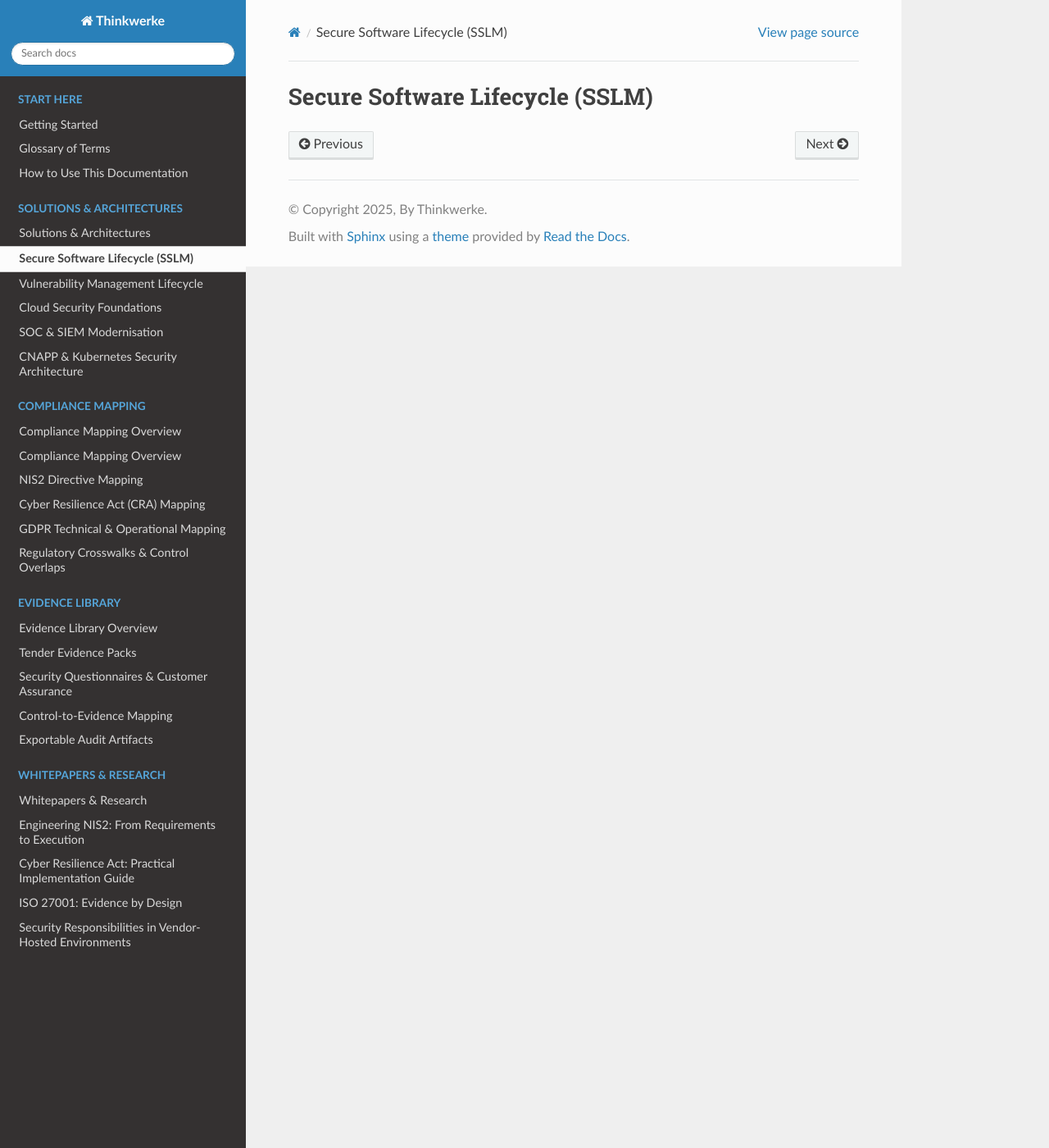
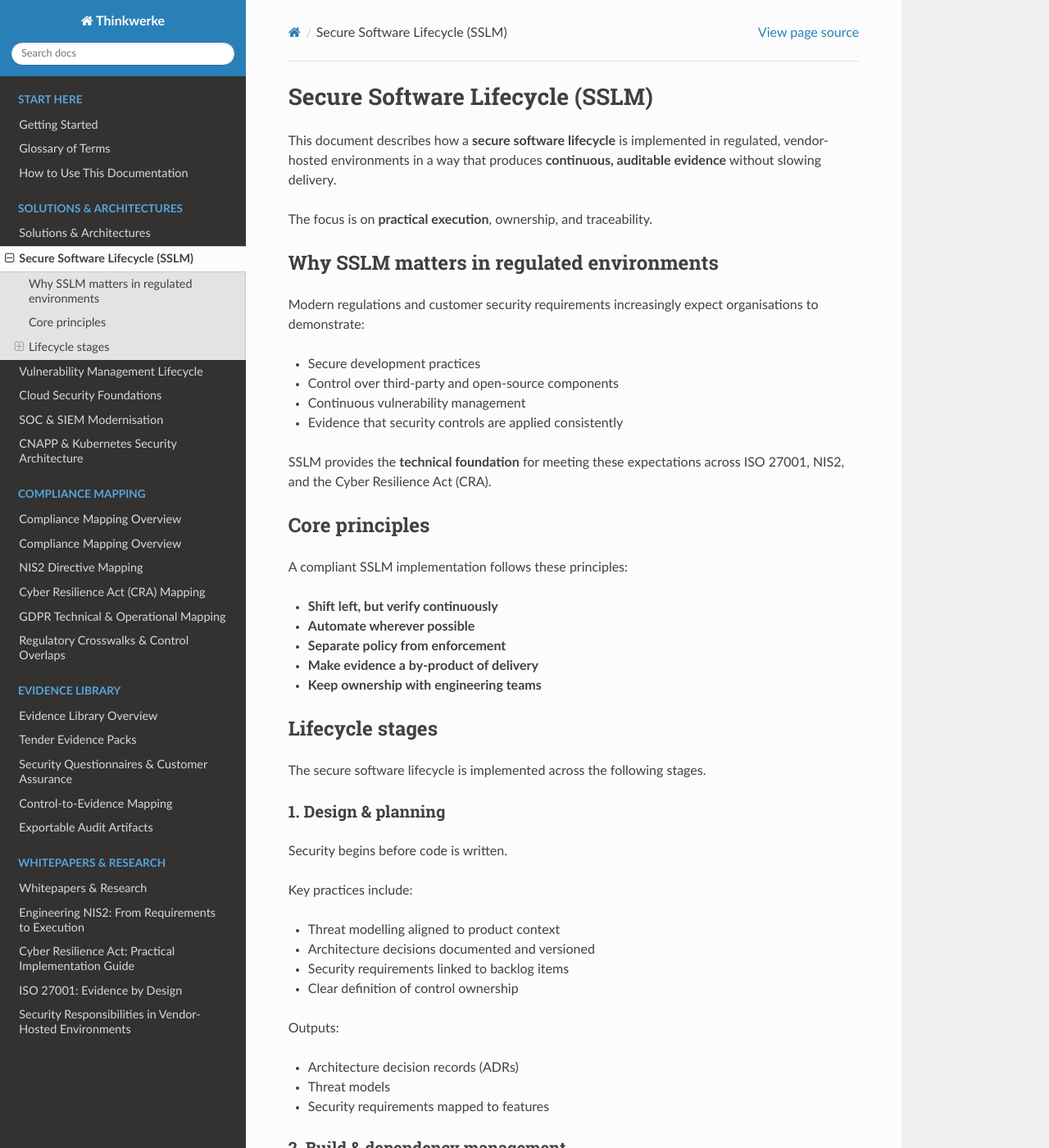
Before and after one commit to Mynkskhr/docs.thinkwerke, a Sphinx documentation site: the page built from docs/source/solutions/secure-software-lifecycle.rst, in a window 1280 px wide and 1400 px high. Shown: the whole window at 82% size. Built offline with Sphinx 7.4.7 and the Read the Docs theme 3.1.0, drawn with Linux system fonts in a browser that asks for light colours; some of the changed text lies outside the part shown.

Commit message:
Update secure-software-lifecycle.rst

```diff
--- a/docs/source/solutions/secure-software-lifecycle.rst
+++ b/docs/source/solutions/secure-software-lifecycle.rst
@@ -1,2 +1,75 @@
 Secure Software Lifecycle (SSLM)
 ================================
+
+This document describes how a **secure software lifecycle** is implemented
+in regulated, vendor-hosted environments in a way that produces
+**continuous, auditable evidence** without slowing delivery.
+
+The focus is on **practical execution**, ownership, and traceability.
+
+
+Why SSLM matters in regulated environments
+-------------------------------------------
+
+Modern regulations and customer security requirements increasingly expect
+organisations to demonstrate:
+
+- Secure development practices
+- Control over third-party and open-source components
+- Continuous vulnerability management
+- Evidence that security controls are applied consistently
+
+SSLM provides the **technical foundation** for meeting these expectations
+across ISO 27001, NIS2, and the Cyber Resilience Act (CRA).
+
+
+Core principles
+---------------
+
+A compliant SSLM implementation follows these principles:
+
+- **Shift left, but verify continuously**
+- **Automate wherever possible**
+- **Separate policy from enforcement**
+- **Make evidence a by-product of delivery**
+- **Keep ownership with engineering teams**
+
+
+Lifecycle stages
+----------------
+
+The secure software lifecycle is implemented across the following stages.
+
+
+1. Design & planning
+~~~~~~~~~~~~~~~~~~~~
+
+Security begins before code is written.
+
+Key practices include:
+
+- Threat modelling aligned to product context
+- Architecture decisions documented and versioned
+- Security requirements linked to backlog items
+- Clear definition of control ownership
+
+Outputs:
+
+- Architecture decision records (ADRs)
+- Threat models
+- Security requirements mapped to features
+
+
+2. Build & dependency management
+~~~~~~~~~~~~~~~~~~~~~~~~~~~~~~~~
+
+During development and build:
+
+- Source code is continuously scanned
+- Open-source dependencies are inventoried
+- Licensing constraints are evaluated
+
+Typical controls:
+
+- Static Application Security Testing (SAST)
+- Software Composition Analysis (S
```
